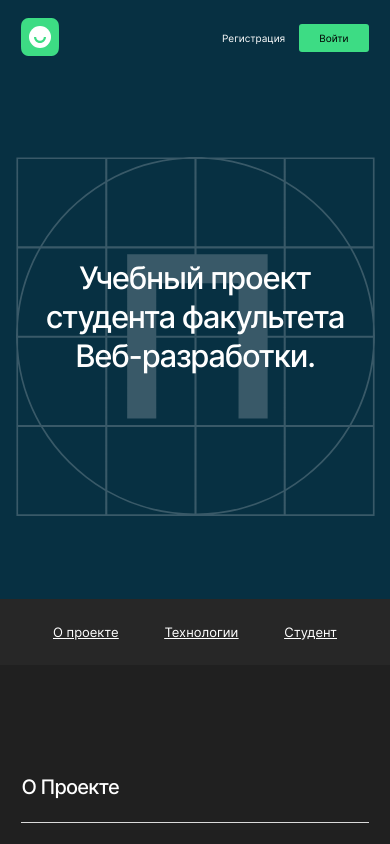
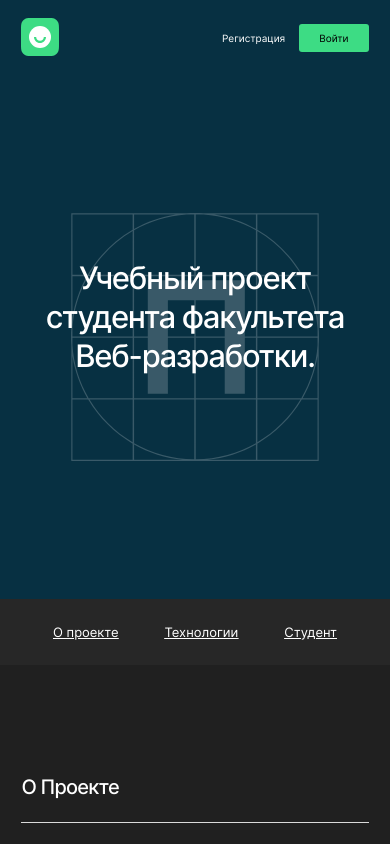
Before and after one commit to AndreySaveliev/movies-explorer-frontend, a React (Create React App) app: page / in a window 390 px wide. Shown: the top 844 px of the page. Built offline with nearby package versions, Linux system fonts and the light colour scheme.

Commit message:
promo comp changes

```diff
--- a/src/components/Main/Promo/Promo.css
+++ b/src/components/Main/Promo/Promo.css
@@ -18,9 +18,9 @@
   color: #FFFFFF;
 }
 
-@media screen and (max-width: 767px) and (min-width: 320px) {
+@media screen and (max-width: 768px) and (min-width: 320px) {
   .promo {
-    background-size: 92%;
+    background-size: 248px;
   }
   .promo__title {
     width: 300px;
--- a/src/components/Main/Promo/Promo.js
+++ b/src/components/Main/Promo/Promo.js
@@ -3,9 +3,9 @@ import React from 'react'
 function Promo() {
 
   return (
-    <div className='promo'>
+    <section className='promo'>
       <h1 className='promo__title'>Учебный проект студента факультета Веб-разработки.</h1>
-    </div>
+    </section>
   )
 }
 
```
